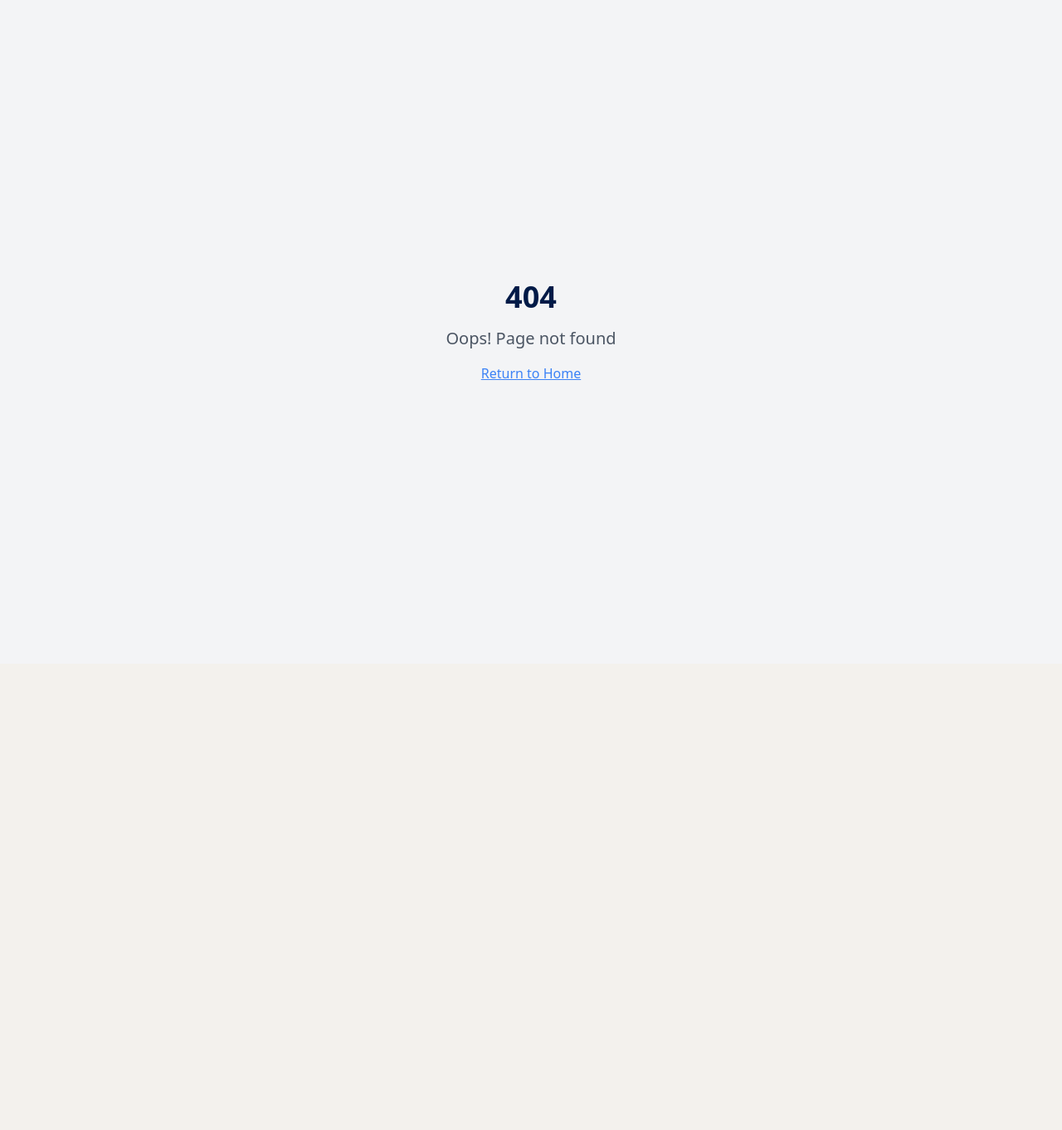
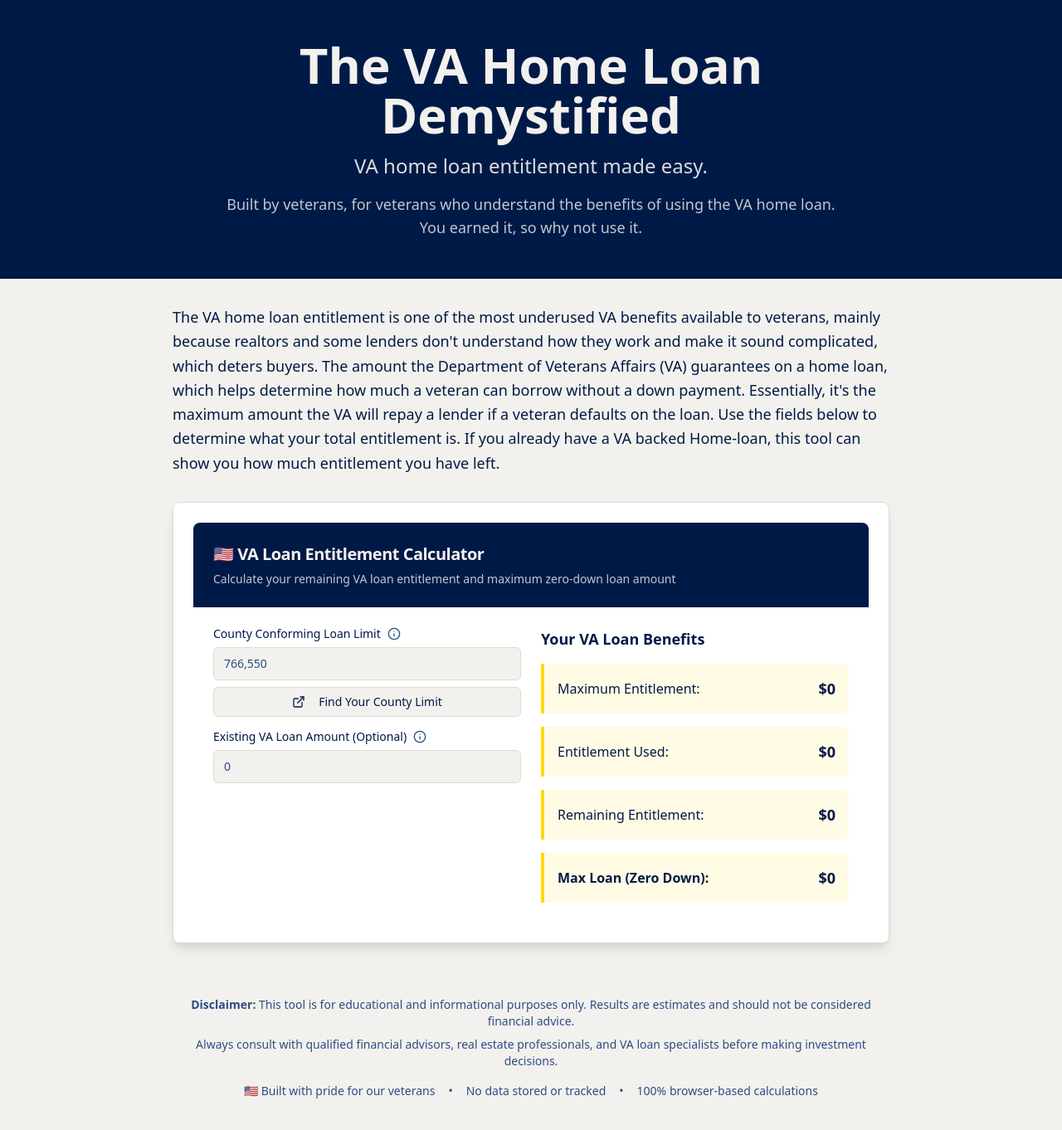
Before and after one commit to davmoha/veteran-finance-sense, a React (Vite) app: page /va-loan in a window 1280 px wide. Before the commit this address had no page. Shown: the top 1362 px of the page at 83% size. Before the commit the page ends 800 px from the top, so only its background shows below. Built offline with nearby package versions, Linux system fonts and the light colour scheme.

Commit message:
Refactor: Create VA Loan Demystified app
Create a new application focused solely on the VA loan entitlement calculator, with updated branding and UI elements.

```diff
--- a/src/App.tsx
+++ b/src/App.tsx
@@ -1,9 +1,11 @@
+
 import { Toaster } from "@/components/ui/toaster";
 import { Toaster as Sonner } from "@/components/ui/sonner";
 import { TooltipProvider } from "@/components/ui/tooltip";
 import { QueryClient, QueryClientProvider } from "@tanstack/react-query";
 import { BrowserRouter, Routes, Route } from "react-router-dom";
 import Index from "./pages/Index";
+import VALoanOnly from "./pages/VALoanOnly";
 import NotFound from "./pages/NotFound";
 
 const queryClient = new QueryClient();
@@ -16,6 +18,7 @@ const App = () => (
       <BrowserRouter>
         <Routes>
           <Route path="/" element={<Index />} />
+          <Route path="/va-loan" element={<VALoanOnly />} />
           {/* ADD ALL CUSTOM ROUTES ABOVE THE CATCH-ALL "*" ROUTE */}
           <Route path="*" element={<NotFound />} />
         </Routes>
--- /dev/null
+++ b/src/pages/VALoanOnly.tsx
@@ -0,0 +1,68 @@
+
+import VALoanCalculator from '@/components/VALoanCalculator';
+
+const VALoanOnly = () => {
+  return (
+    <div className="min-h-screen bg-background">
+      {/* Hero Header - Solid Blue */}
+      <div className="bg-primary text-primary-foreground py-12 px-4">
+        <div className="max-w-4xl mx-auto text-center">
+          <h1 className="text-4xl md:text-6xl font-bold mb-4">
+            The VA Home Loan Demystified
+          </h1>
+          <p className="text-xl md:text-2xl mb-4 opacity-90">
+            VA home loan entitlement made easy.
+          </p>
+          <p className="text-lg max-w-3xl mx-auto opacity-80">
+            Built by veterans, for veterans who understand the benefits of using
+            the VA home loan. You earned it, so why not use it.
+          </p>
+        </div>
+      </div>
+
+      {/* Main Content */}
+      <div className="max-w-4xl mx-auto px-4 py-8 space-y-8">
+        {/* Page Headline */}
+        <div className="text-left space-y-4">
+          <p className="text-lg leading-relaxed text-foreground">
+            The VA home loan entitlement is one of the most underused VA benefits available to
+            veterans, mainly because realtors and some lenders don't understand how they work and
+            make it sound complicated, which deters buyers. The amount the Department of Veterans
+            Affairs (VA) guarantees on a home loan, which helps determine how much a veteran can
+            borrow without a down payment. Essentially, it's the maximum amount the VA will repay a
+            lender if a veteran defaults on the loan. Use the fields below to determine what your total
+            entitlement is. If you already have a VA backed Home-loan, this tool can show you how
+            much entitlement you have left.
+          </p>
+        </div>
+
+        {/* VA Loan Calculator Section */}
+        <VALoanCalculator />
+
+        {/* Footer */}
+        <div className="text-center py-8 space-y-4">
+          <div className="text-sm text-muted-foreground">
+            <p className="mb-2">
+              <strong>Disclaimer:</strong> This tool is for educational and informational purposes only.
+              Results are estimates and should not be considered financial advice.
+            </p>
+            <p>
+              Always consult with qualified financial advisors, real estate professionals,
+              and VA loan specialists before making investment decisions.
+            </p>
+          </div>
+
+          <div className="flex justify-center items-center space-x-4 text-sm text-muted-foreground">
+            <span>🇺🇸 Built with pride for our veterans</span>
+            <span>•</span>
+            <span>No data stored or tracked</span>
+            <span>•</span>
+            <span>100% browser-based calculations</span>
+          </div>
+        </div>
+      </div>
+    </div>
+  );
+};
+
+export default VALoanOnly;
```
